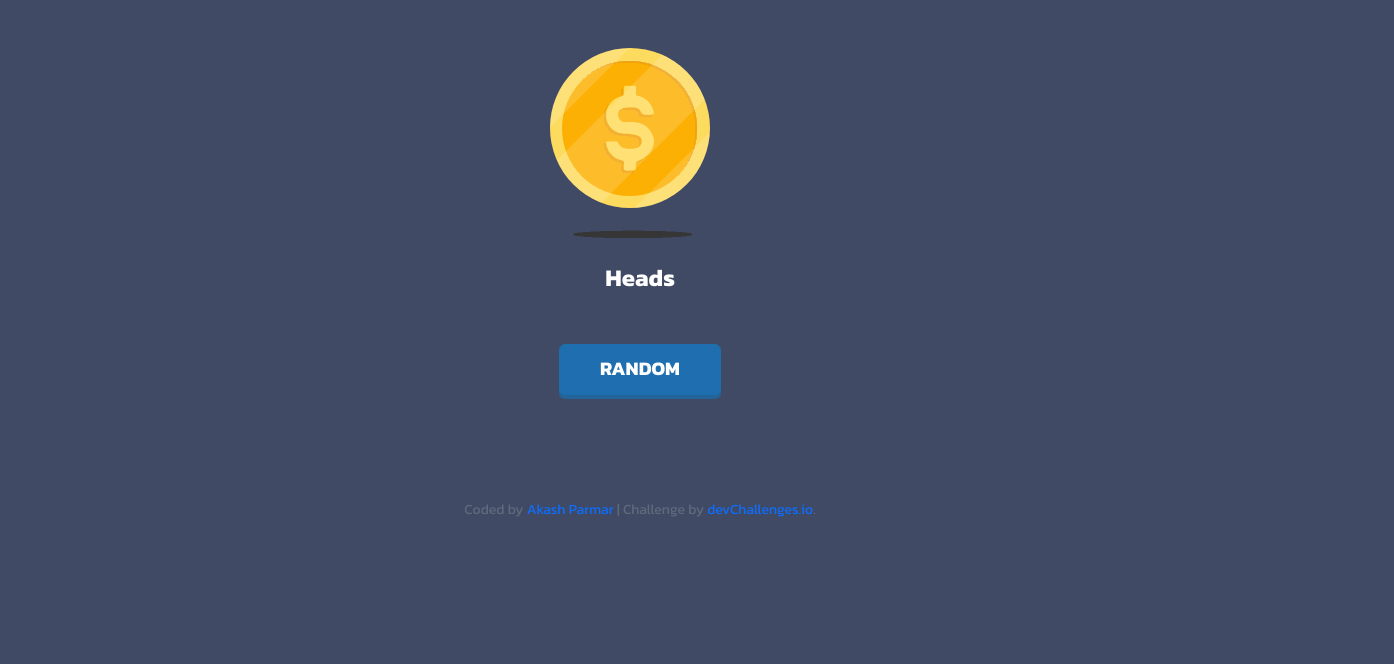
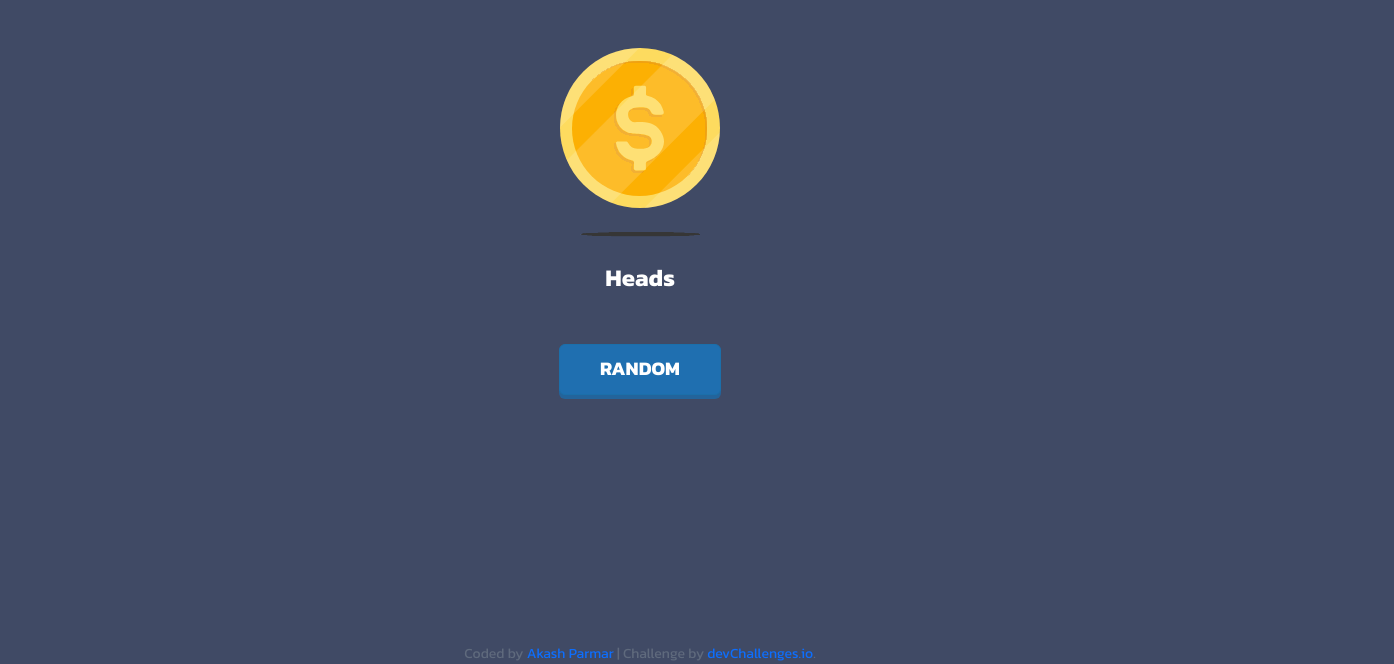
Before and after one commit to Akash-29E/flipTheCoin, a plain HTML site: page flipCoin/index.html in a window 1280 px wide. Shown: the part 152-816 px from the top of the page, 1394 px wide, since content can reach past the window. Drawn offline with nearby package versions, Linux system fonts and the light colour scheme; a web font is replaced by a local one.

Commit message:
Final: Minor alignment fixes and cleanup

```diff
--- a/flipCoin/app.css
+++ b/flipCoin/app.css
@@ -58,15 +58,12 @@ body {
 
 /* animation class to setup animation area and show initial coin image*/
 .animation {
-    width: 160px;
-    height: 160px;
-    position: fixed;
     animation-name: graphic;
-    left: 43%;
     animation-duration: 0.4s;
     animation-iteration-count: 0;
     background-image: url("resources/heads.svg");
     background-size: auto;
+    background-position: center;
     background-repeat: no-repeat;
     transition: ease-in-out;
     animation-fill-mode: forwards;
@@ -112,11 +109,7 @@ body {
 }
 
 .aniSh {
-    width: 100px;
-    height: 100px;
-    position: fixed;
     animation-name: graphicSh;
-    left: 45.5%;
     animation-duration: 0.4s;
     animation-iteration-count: 0;
     background-image: url("resources/Shado.png");
@@ -124,42 +117,43 @@ body {
     background-repeat: no-repeat;
     transition: ease-in-out;
     animation-fill-mode: forwards;
+    background-position: center;
 
 }
 
 @keyframes graphicSh {
     0% {
         background-image: url("resources/Shado.png");
-        transform: scale(1.2, 0.5)
+        transform: scale(1.2, 0.3)
     }
 
     25% {
         background-image: url("resources/Shado.png");
-        transform: scale(1.11, 1)
+        transform: scale(1.2, 0.8)
     }
 
     26% {
         background-image: url("resources/Shado.png");
-        transform: scale(1.11, 1)
+        transform: scale(1.2, 0.8)
     }
 
     50% {
         background-image: url("resources/Shado.png");
-        transform: scale(1.2, 0.5)
+        transform: scale(1.2, 0.3)
     }
 
     75% {
         background-image: url("resources/Shado.png");
-        transform: scale(1.11, 1)
+        transform: scale(1.2, 0.8)
     }
 
     76% {
         background-image: url("resources/Shado.png");
-        transform: scale(1.11, 1)
+        transform: scale(1.2, 0.8)
     }
 
     100% {
         background-image: url("resources/Shado.png");
-        transform: scale(1.2, 0.5)
+        transform: scale(1.2, 0.3)
     }
 }
--- a/flipCoin/app.js
+++ b/flipCoin/app.js
@@ -3,7 +3,7 @@ const coinImg = document.getElementById('coinImg');
 const coinShadow = document.getElementById('coinShdw');
 const results = document.getElementById('results');
 
-// JS logic to execute flip coin functionality and update text below coin accordingly. Also updated 'RANDOM' button to stay disabled until animation completes.
+// JS logic to execute flip coin functionality and update text below coin accordingly. Also, 'RANDOM' button and coin click listener stays disabled until animation completes.
 function flipCoin() {
     coinImg.classList.remove('animation');
     coinShadow.classList.remove('aniSh');
--- a/flipCoin/index.html
+++ b/flipCoin/index.html
@@ -4,52 +4,24 @@
 <head>
   <meta charset="UTF-8" />
   <meta name="viewport" content="width=device-width, initial-scale=1.0" />
-
+<!-- Fond reference from Google Fonts -->
   <link rel="icon" href="resources/favicon.ico" type="image/x-icon" sizes="96x96" />
   <link rel="preconnect" href="https://fonts.googleapis.com">
   <link rel="preconnect" href="https://fonts.gstatic.com" crossorigin>
   <link
     href="https://fonts.googleapis.com/css2?family=Figtree:ital,wght@0,300..900;1,300..900&family=Kanit:ital,wght@0,100;0,200;0,300;0,400;0,500;0,600;0,700;0,800;0,900;1,100;1,200;1,300;1,400;1,500;1,600;1,700;1,800;1,900&family=National+Park&family=Raleway:ital,wght@0,900;1,900&display=swap"
     rel="stylesheet">
+
+<!-- Bootstrap CDN Reference -->
   <link href="https://cdn.jsdelivr.net/npm/bootstrap@5.0.2/dist/css/bootstrap.min.css" rel="stylesheet"
     integrity="sha384-EVSTQN3/azprG1Anm3QDgpJLIm9Nao0Yz1ztcQTwFspd3yD65VohhpuuCOmLASjC" crossorigin="anonymous">
 
   <title>Flip the coin | devChallenges.io</title>
-  <!--You are welcome to delete these styles or modify them in your own stylesheet -->
+  <!--Custom CSS reference -->
   <link rel="stylesheet" href="app.css">
 </head>
 
 <body>
-  <!-- <div class="container text-center">
-    <div class="d-flex flex-column vh-100">
-      <div class="row flex-grow-1">
-        <div class="col bg-primary text-white">
-          <h1 class="h1" id="heading">Flip a Coin Game</h1>
-        </div>
-      </div>
-      <div class="row flex-grow-2">
-        <div class="col bg-success text-white">Middle section (66%)</div>
-      </div>
-    </div>
-
-
-
-    <div class="row">
-      <div class="col-12">
-
-      </div>
-    </div>
-    <div class="row row-cols-1">
-      <div class="col-12">
-        <form action="">
-          <button class="btn btn-primary">RANDOM</button>
-        </form>
-      </div>
-      <div class="author-info col-12 flex-column justify-content-end">
-        Coded by <a href="#">Akash Parmar</a> | Challenge by
-        <a href="https://www.devchallenges.io?ref=challenge" target="_blank">devChallenges.io</a>.
-      </div>
-    </div> -->
 
   <div class="container-fluid text-center text-white" style="height: 100vh;">
 
@@ -77,7 +49,7 @@
 
     <div class="row h-30 align-items-start" style="height: 10vh;">
       <div class="col">
-          <div id="coinShdw" class="aniSh">
+          <div id="coinShdw" class="aniSh" style="height: 100px;">
           </div>
       </div>
     </div>
@@ -88,16 +60,12 @@
       </div>
     </div>
 
-    <div class="row h-10 align-items-start" style="height: 10vh;">
+    <div class="row h-10 align-items-start" style="height: 20vh;">
       <div class="col text-center">
         <button class="btn btn-primary custom-btn" id="randomBtn">RANDOM</button>
       </div>
     </div>
-    <!-- <div class="coin">
-      <div class="animation">
-      </div>
-    </div> -->
-    <div class="author-info align-content-end" style="height: 10vh;">
+    <div class="author-info align-content-end" style="height: 18vh;">
       Coded by <a href="#">Akash Parmar</a> | Challenge by
       <a href="https://www.devchallenges.io?ref=challenge" target="_blank">devChallenges.io</a>.
     </div>
```
